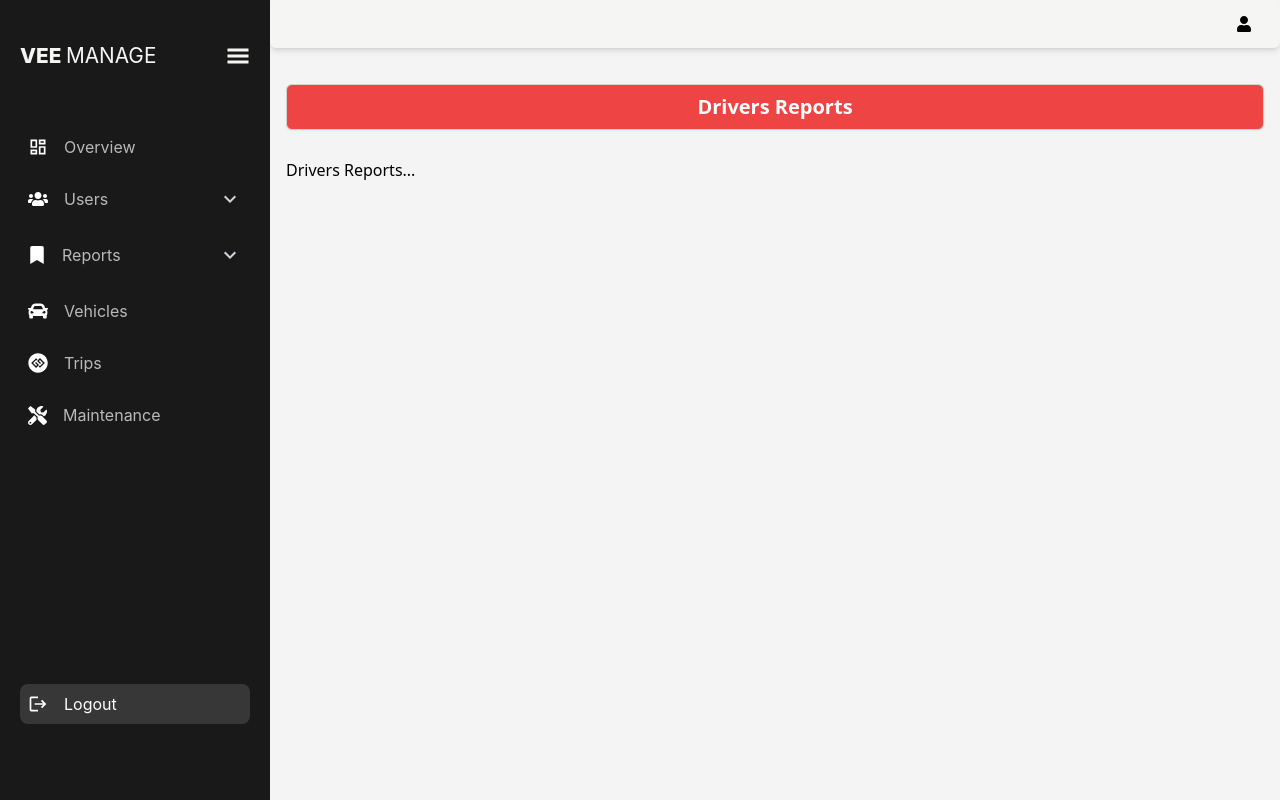
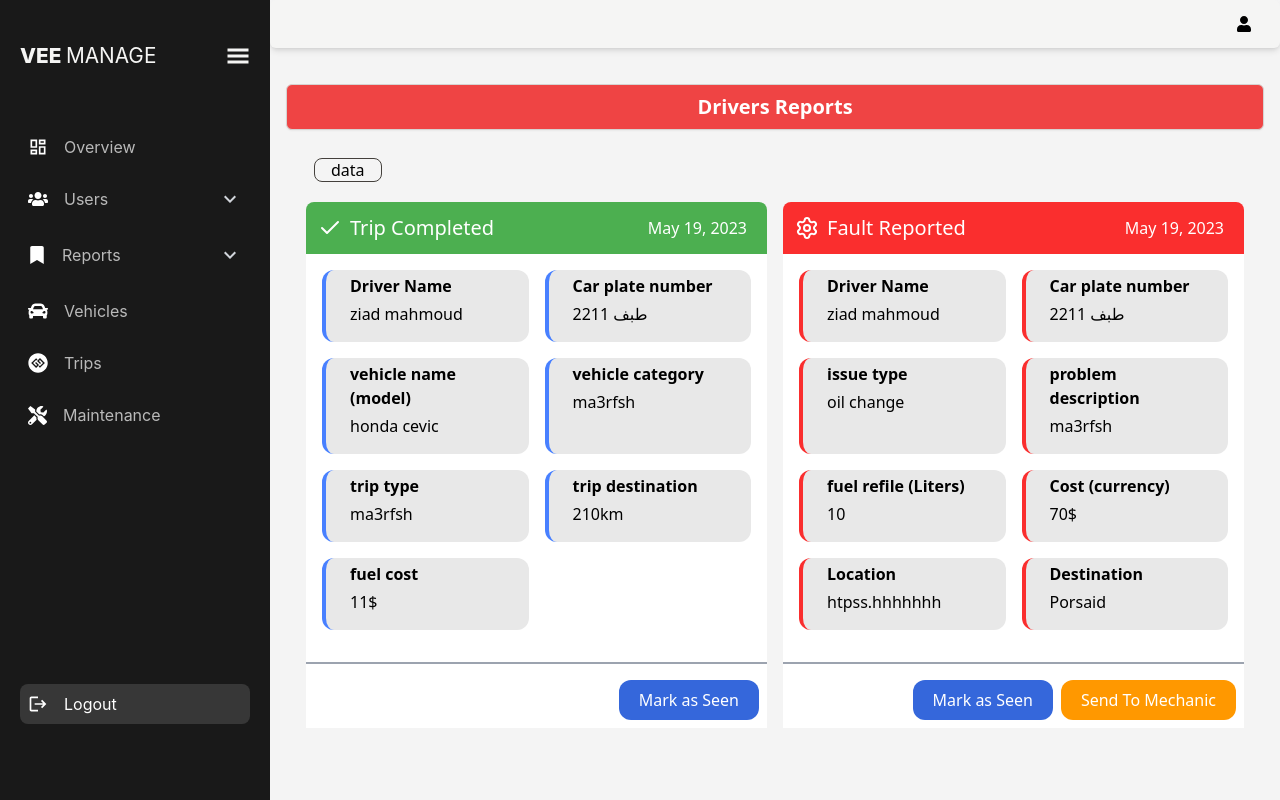
Before and after one commit to ZiaddZaki/Ve-Manage-Manager-, a React (Vite) app: page /reports/drivers in a window 1280 px wide. Built offline with nearby package versions, Linux system fonts and the light colour scheme; sample sign-in values are in the browser's storage.

Commit message:
adding driver reports

```diff
--- a/package.json
+++ b/package.json
@@ -19,6 +19,7 @@
         "loadash": "^1.0.0",
         "lodash": "^4.17.21",
         "lodash.get": "^4.4.2",
+        "lucide-react": "^0.518.0",
         "react": "^18.2.0",
         "react-calendar": "^5.1.0",
         "react-datetime": "^3.3.1",
--- a/src/Components/DriversReports/DriversReports.jsx
+++ b/src/Components/DriversReports/DriversReports.jsx
@@ -1,13 +1,148 @@
 import React from "react";
+import { Settings } from "lucide-react";
+import { Check } from "lucide-react";
 
 const DriversReports = () => {
   console.log("DriversReports component rendered");
   return (
     <div>
-      <div className="text-center mb-7 w-[100%] py-[0.5rem]   bg-red-500 text-white border border-stone-300   rounded-md shadow-sm font-semibold text-xl">
+      <div className="text-center mb-7 w-[100%] py-[0.5rem] bg-red-500 text-white border border-stone-300   rounded-md shadow-sm font-semibold text-xl">
         Drivers Reports
       </div>
-      <h3>Drivers Reports...</h3>
+      <div>
+        <span className=" px-4 rounded-lg border border-stone-700 ml-7 ">
+          <button className="mb-3">data</button>
+        </span>
+      </div>
+      <div className="grid grid-cols-1 sm:grid-cols-2 gap-4 my-2 mx-5">
+        <div className="">
+          <div className="bg-[#4CAF50] rounded-tr-lg rounded-tl-lg">
+            <div className="flex justify-between items-center p-3">
+              <div className="flex items-center">
+                <Check className="w-6 h-6 text-white" />
+                <span className="text-white font-medium text-xl ml-2">
+                  Trip Completed
+                </span>
+              </div>
+
+              <span className="text-white font-medium mr-2">May 19, 2023</span>
+            </div>
+          </div>
+          <div className="grid grid-cols-2 gap-4 p-4 bg-white pb-8">
+            <div className="bg-[#E8E8E8] rounded-xl border-l-4 border-[#4880FF] max-w-[] py-1 px-2">
+              <span className="block px-4 pb-1 font-semibold">Driver Name</span>
+              <span className="block px-4 pb-3">ziad mahmoud</span>
+            </div>
+            <div className="bg-[#E8E8E8] rounded-xl border-l-4 border-[#4880FF] py-1 px-2">
+              <span className="block px-4 pb-1 font-semibold">
+                Car plate number
+              </span>
+              <span className="block px-4 pb-3">طبف 2211</span>
+            </div>
+            <div className="bg-[#E8E8E8] rounded-xl border-l-4 border-[#4880FF] py-1 px-2">
+              <span className="block px-4 pb-1 font-semibold">
+                vehicle name (model)
+              </span>
+              <span className="block px-4 pb-3">honda cevic</span>
+            </div>
+            <div className="bg-[#E8E8E8] rounded-xl border-l-4 border-[#4880FF] py-1 px-2">
+              <span className="block px-4 pb-1 font-semibold">
+                vehicle category
+              </span>
+              <span className="block px-4 pb-3">ma3rfsh</span>
+            </div>
+            <div className="bg-[#E8E8E8] rounded-xl border-l-4 border-[#4880FF] py-1 px-2">
+              <span className="block px-4 pb-1 font-semibold">trip type</span>
+              <span className="block px-4 pb-3">ma3rfsh</span>
+            </div>
+            <div className="bg-[#E8E8E8] rounded-xl border-l-4 border-[#4880FF] py-1 px-2">
+              <span className="block px-4 pb-1 font-semibold">
+                trip destination
+              </span>
+              <span className="block px-4 pb-3">210km</span>
+            </div>
+            <div className="bg-[#E8E8E8] rounded-xl border-l-4 border-[#4880FF] py-1 px-2">
+              <span className="block px-4 pb-1 font-semibold">fuel cost</span>
+              <span className="block px-4 pb-3">11$</span>
+            </div>
+          </div>
+          <div className="bg-white ">
+            <hr className="border-t-2 border-gray-400 mb-2" />
+            <div className="flex justify-end">
+              <button className="bg-[#3567DB] text-white px-5 py-2 rounded-xl my-2 mr-2 ">
+                Mark as Seen
+              </button>
+            </div>
+          </div>
+        </div>
+        <div className="">
+          <div className="bg-[#FA2E2E] rounded-tr-lg rounded-tl-lg">
+            <div className="flex justify-between items-center p-3">
+              <div className="flex items-center">
+                <Settings className="w-6 h-6 text-white" />
+                <span className="text-white font-medium text-xl ml-2">
+                  Fault Reported
+                </span>
+              </div>
+
+              <span className="text-white font-medium mr-2">May 19, 2023</span>
+            </div>
+          </div>
+          <div className="grid grid-cols-2 gap-4 p-4 bg-white pb-8">
+            <div className="bg-[#E8E8E8] rounded-xl border-l-4 border-[#FA2E2E] max-w-[] py-1 px-2">
+              <span className="block px-4 pb-1 font-semibold">Driver Name</span>
+              <span className="block px-4 pb-3">ziad mahmoud</span>
+            </div>
+            <div className="bg-[#E8E8E8] rounded-xl border-l-4 border-[#FA2E2E] py-1 px-2">
+              <span className="block px-4 pb-1 font-semibold">
+                Car plate number
+              </span>
+              <span className="block px-4 pb-3">طبف 2211</span>
+            </div>
+            <div className="bg-[#E8E8E8] rounded-xl border-l-4 border-[#FA2E2E] py-1 px-2">
+              <span className="block px-4 pb-1 font-semibold">issue type</span>
+              <span className="block px-4 pb-3">oil change</span>
+            </div>
+            <div className="bg-[#E8E8E8] rounded-xl border-l-4 border-[#FA2E2E] py-1 px-2">
+              <span className="block px-4 pb-1 font-semibold">
+                problem description
+              </span>
+              <span className="block px-4 pb-3">ma3rfsh</span>
+            </div>
+            <div className="bg-[#E8E8E8] rounded-xl border-l-4 border-[#FA2E2E] py-1 px-2">
+              <span className="block px-4 pb-1 font-semibold">
+                fuel refile (Liters)
+              </span>
+              <span className="block px-4 pb-3">10</span>
+            </div>
+            <div className="bg-[#E8E8E8] rounded-xl border-l-4 border-[#FA2E2E] py-1 px-2">
+              <span className="block px-4 pb-1 font-semibold">
+                Cost (currency)
+              </span>
+              <span className="block px-4 pb-3">70$</span>
+            </div>
+            <div className="bg-[#E8E8E8] rounded-xl border-l-4 border-[#FA2E2E] py-1 px-2">
+              <span className="block px-4 pb-1 font-semibold">Location</span>
+              <span className="block px-4 pb-3">htpss.hhhhhhh</span>
+            </div>
+            <div className="bg-[#E8E8E8] rounded-xl border-l-4 border-[#FA2E2E] py-1 px-2">
+              <span className="block px-4 pb-1 font-semibold">Destination</span>
+              <span className="block px-4 pb-3">Porsaid</span>
+            </div>
+          </div>
+          <div className="bg-white ">
+            <hr className="border-t-2 border-gray-400 mb-2" />
+            <div className="flex justify-end">
+              <button className="bg-[#3567DB] text-white px-5 py-2 rounded-xl my-2 mr-2 ">
+                Mark as Seen
+              </button>
+              <button className="bg-[#FF9800] text-white px-5 py-2 rounded-xl my-2 mr-2 ">
+                Send To Mechanic
+              </button>
+            </div>
+          </div>
+        </div>
+      </div>
     </div>
   );
 };
--- a/src/Components/sidebar/Sidebar.jsx
+++ b/src/Components/sidebar/Sidebar.jsx
@@ -162,7 +162,7 @@ const Sidebar = ({ isVisable, handleToggle }) => {
                 } mb-1.5 hover:bg-stone-700 p-2 rounded-md`
               }
             >
-              Mechanic's Report
+              Mechanic's Reports
             </NavLink>
           </div>
         </div>
```
Also changed, not shown: 1 other file (tests, documents, lock files or other folders).
